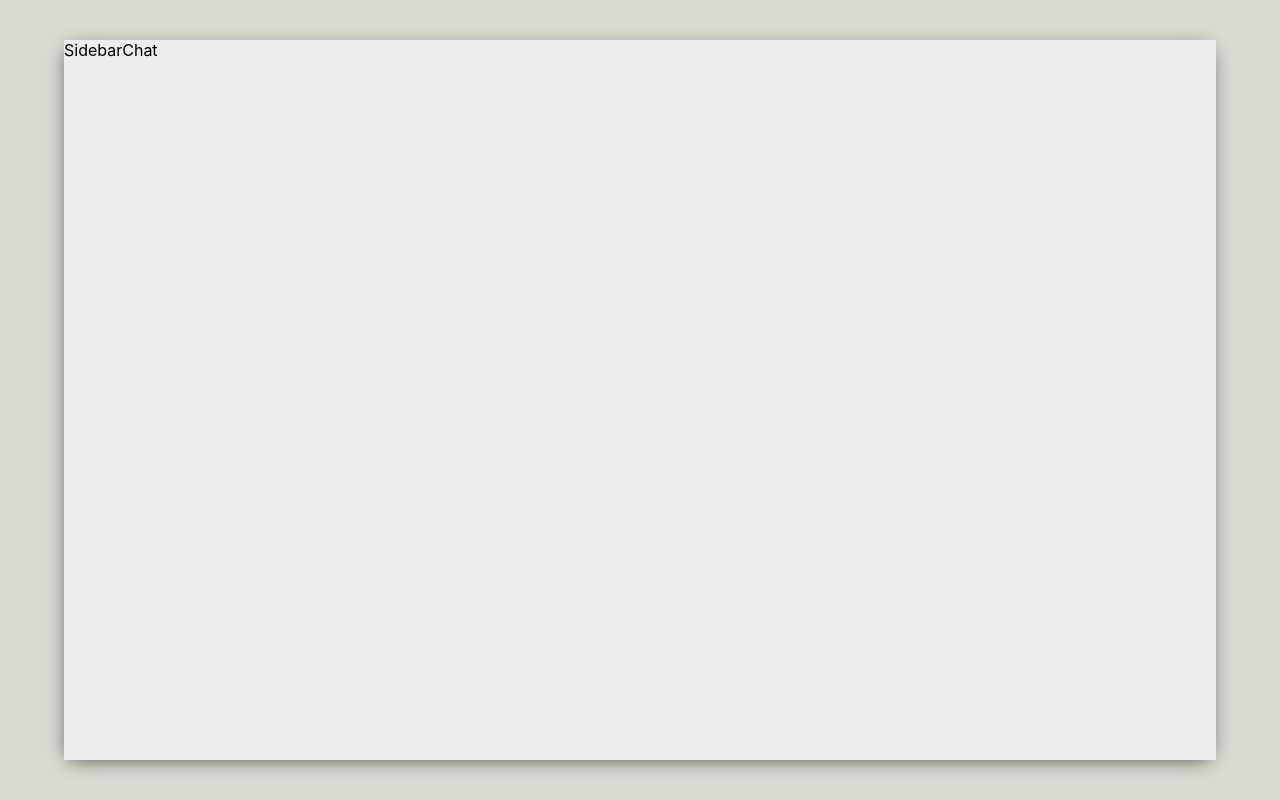
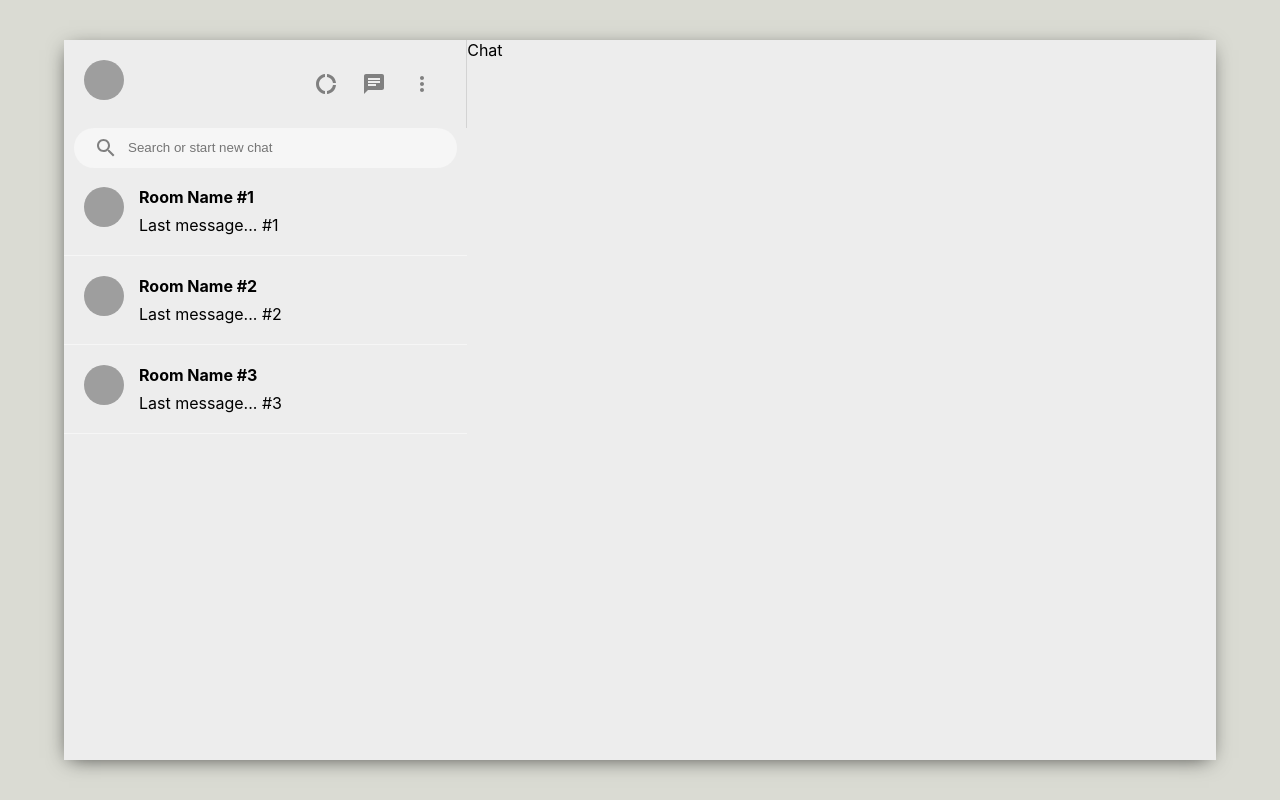
Before and after one commit to MatiMatik97/mern-whatsapp-clone-frontend, a React (Create React App) app: page / in a window 1280 px wide. Built offline with nearby package versions, Linux system fonts and the light colour scheme; grey boxes are pictures that could not be loaded.

Commit message:
🗳 DEV-002 - Sidebar

```diff
--- a/package.json
+++ b/package.json
@@ -3,6 +3,8 @@
   "version": "0.1.0",
   "private": true,
   "dependencies": {
+    "@material-ui/core": "^4.11.0",
+    "@material-ui/icons": "^4.9.1",
     "@testing-library/user-event": "^7.2.1",
     "@types/jest": "^24.9.1",
     "@types/node": "^12.12.56",
--- a/src/App.scss
+++ b/src/App.scss
@@ -21,12 +21,12 @@ body {
 }
 
 .app {
-  @include displayGridP(center);
-  @include whbc(initial, 100vh);
+  @include displayGrid(center);
+  @include whbc(initial, 100vh, $primaryAppBackgroundColor, $primaryAppColor);
 
   &__body {
     display: flex;
-    @include whbc(90vw, 90vh, $secondaryBackgroundColor);
+    @include whbc(90vw, 90vh, $secondaryAppBackgroundColor);
     box-shadow: -1px 4px 20px -6px $primaryShadowColor;
   }
 }
--- /dev/null
+++ b/src/components/SidebarChat/SidebarChat.scss
@@ -0,0 +1,23 @@
+@import "../../styles/variables";
+@import "../../styles/mixins";
+
+.sidebarChat {
+  display: flex;
+  padding: 20px;
+  cursor: pointer;
+  border-bottom: 1px solid $secondarySidebarBackgroundColor;
+  $secondarySidebarColor: black;
+
+  &:hover {
+    background-color: $secondarySidebarBackgroundColor;
+  }
+
+  &__info {
+    margin-left: 15px;
+
+    > h2 {
+      font-size: 16px;
+      margin-bottom: 8px;
+    }
+  }
+}
--- /dev/null
+++ b/src/components/SidebarChat/SidebarChat.tsx
@@ -0,0 +1,24 @@
+import React from "react";
+import "./SidebarChat.scss";
+import { Avatar } from "@material-ui/core";
+
+interface SidebarChatProps {
+  image: string;
+  name: string;
+  message: string;
+}
+
+const SidebarChat: React.FC<SidebarChatProps> = ({ image, name, message }) => {
+  return (
+    <div className="sidebarChat">
+      <Avatar src={image} />
+
+      <div className="sidebarChat__info">
+        <h2>{name}</h2>
+        <p>{message}</p>
+      </div>
+    </div>
+  );
+};
+
+export default SidebarChat;
--- a/src/layout/Chat/Chat.scss
+++ b/src/layout/Chat/Chat.scss
@@ -0,0 +1,8 @@
+@import "../../styles/variables";
+@import "../../styles/mixins";
+
+.chat {
+  @include displayFlex(initial, initial, column);
+  flex: 0.65;
+  color: $primaryChatColor;
+}
--- a/src/layout/Sidebar/Sidebar.scss
+++ b/src/layout/Sidebar/Sidebar.scss
@@ -0,0 +1,53 @@
+@import "../../styles/variables";
+@import "../../styles/mixins";
+
+.sidebar {
+  @include displayFlex(initial, initial, column);
+  flex: 0.35;
+  color: $secondarySidebarColor;
+
+  &__header {
+    @include displayFlex(space-between);
+    padding: 20px;
+    border-right: 1px solid $primarySidebarBackgroundColor;
+  }
+
+  &__headerRight {
+    @include displayFlex(space-between, center);
+    min-width: 10vw;
+
+    .MuiSvgIcon-root {
+      color: $primarySidebarColor;
+    }
+  }
+
+  &__search {
+    @include displayFlex(initial, center);
+    height: 39px;
+    padding: 10px;
+  }
+
+  &__searchContainer {
+    @include displayFlex(initial, center);
+    @include whbc(100%, 35px, $secondarySidebarBackgroundColor);
+    border-radius: 20px;
+    padding: 20px;
+
+    .MuiSvgIcon-root {
+      color: $primarySidebarColor;
+    }
+
+    > input {
+      color: $secondarySidebarColor;
+      border: none;
+      outline: none;
+      margin-left: 10px;
+      background-color: $secondarySidebarBackgroundColor;
+    }
+  }
+
+  &__chats {
+    flex: 1;
+    overflow: auto;
+  }
+}
--- a/src/layout/Sidebar/Sidebar.tsx
+++ b/src/layout/Sidebar/Sidebar.tsx
@@ -1,10 +1,59 @@
-import React from 'react';
-import './Sidebar.scss';
+import React from "react";
+import "./Sidebar.scss";
+import { IconButton, Avatar } from "@material-ui/core";
+import DonutLargeIcon from "@material-ui/icons/DonutLarge";
+import ChatIcon from "@material-ui/icons/Chat";
+import MoreVertIcon from "@material-ui/icons/MoreVert";
+import SearchOutlinedIcon from "@material-ui/icons/SearchOutlined";
+import SidebarChat from "../../components/SidebarChat/SidebarChat";
 
 const Sidebar: React.FC = () => {
   return (
-    <div className='sidebar'>
-      Sidebar
+    <div className="sidebar">
+      <div className="sidebar__header">
+        <Avatar src="https://i.imgur.com/BSy52Gj.gif" />
+
+        <div className="sidebar__headerRight">
+          <IconButton>
+            <DonutLargeIcon />
+          </IconButton>
+
+          <IconButton>
+            <ChatIcon />
+          </IconButton>
+
+          <IconButton>
+            <MoreVertIcon />
+          </IconButton>
+        </div>
+      </div>
+
+      <div className="sidebar__search">
+        <div className="sidebar__searchContainer">
+          <SearchOutlinedIcon />
+          <input type="text" placeholder="Search or start new chat" />
+        </div>
+      </div>
+
+      <div className="sidebar__chats">
+        <SidebarChat
+          image="https://i.imgur.com/BSy52Gj.gif"
+          name="Room Name #1"
+          message="Last message... #1"
+        />
+
+        <SidebarChat
+          image="https://i.imgur.com/BSy52Gj.gif"
+          name="Room Name #2"
+          message="Last message... #2"
+        />
+
+        <SidebarChat
+          image="https://i.imgur.com/BSy52Gj.gif"
+          name="Room Name #3"
+          message="Last message... #3"
+        />
+      </div>
     </div>
   );
 };
--- a/src/styles/_mixins.scss
+++ b/src/styles/_mixins.scss
@@ -1,6 +1,7 @@
 @import "./variables";
 
-@mixin displayFlexJaf(
+// justify, align, flexD
+@mixin displayFlex(
   $justifyContent: initial,
   $alignItems: initial,
   $flexDirection: initial
@@ -11,16 +12,18 @@
   flex-direction: $flexDirection;
 }
 
-@mixin displayGridP($placeItems: initial) {
+// place
+@mixin displayGrid($placeItems: initial) {
   display: grid;
   place-items: $placeItems;
 }
 
+// width, height, background, color
 @mixin whbc(
   $width: initial,
   $height: initial,
-  $background: $primaryBackgroundColor,
-  $color: $primaryColor
+  $background: initial,
+  $color: initial
 ) {
   width: $width;
   height: $height;
@@ -28,11 +31,13 @@
   @include bc($background, $color);
 }
 
-@mixin bc($background: $primaryBackgroundColor, $color: $primaryColor) {
+// background, color
+@mixin bc($background: initial, $color: initial) {
   background: $background;
   color: $color;
 }
 
+// margin, padding
 @mixin mp($margin: initial, $padding: initial) {
   margin: $margin;
   padding: $padding;
--- a/src/styles/_variables.scss
+++ b/src/styles/_variables.scss
@@ -13,12 +13,20 @@ $primaryFontFamily: (
   sans-serif
 );
 
-// background
-$primaryBackgroundColor: #dadbd3;
-$secondaryBackgroundColor: #ededed;
+// app
+$primaryAppBackgroundColor: #dadbd3;
+$secondaryAppBackgroundColor: #ededed;
+$primaryAppColor: black;
 
-// color
-$primaryColor: black;
+// sidebar
+$primarySidebarBackgroundColor: lightgray;
+$secondarySidebarBackgroundColor: #f6f6f6;
+$primarySidebarColor: gray;
+$secondarySidebarColor: black;
+
+// chat
+$primaryChatBackgroundColor: lightgray;
+$primaryChatColor: black;
 
 // shadow
 $primaryShadowColor: rgba(#000000, 0.75);
```
Also changed, not shown: 1 other file (tests, documents, lock files or other folders).
